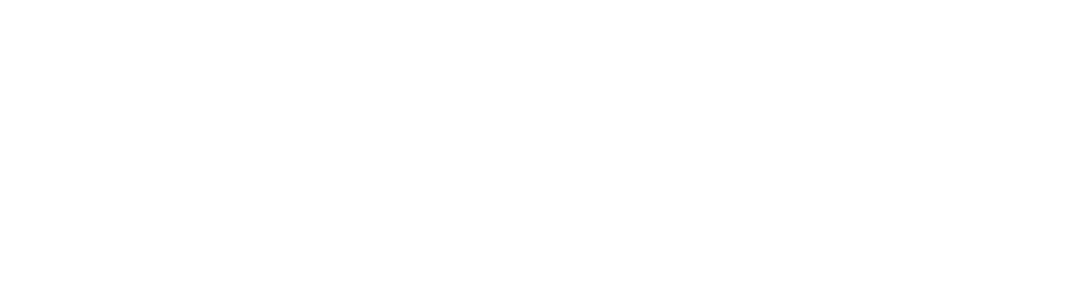
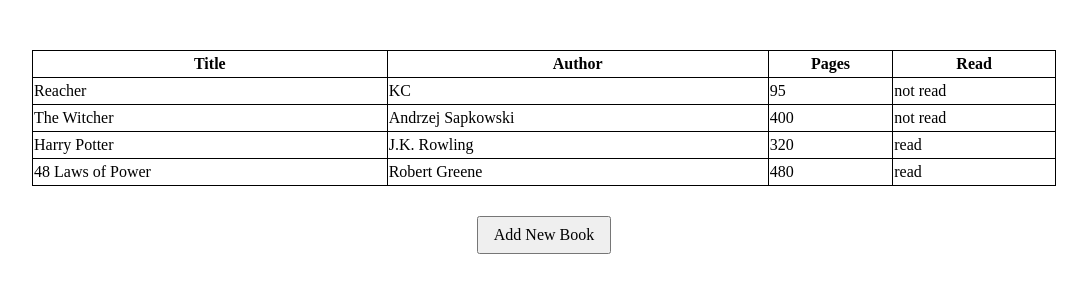
Before and after one commit to xKChan/libAppNew, a plain HTML site: page index.html in a window 1280 px wide. Shown: the whole page, without its empty margins (96-1183 px from the left). Drawn offline with Linux system fonts and the light colour scheme.

Commit message:
created a library array with some books, displays books in library array  usings a table, styles a little bit and added a new book button (doesnt work yet)

```diff
--- a/index.html
+++ b/index.html
@@ -7,5 +7,8 @@
     <link rel="stylesheet" href="style.css" />
     <script src="/script.js" defer></script>
   </head>
-  <body></body>
+  <body>
+    <div class="libraryContainer"></div>
+    <button class="newBookBtn">Add New Book</button>
+  </body>
 </html>
--- a/script.js
+++ b/script.js
@@ -0,0 +1,81 @@
+let libraryContainer = document.querySelector('.libraryContainer');
+
+const myLibrary = [
+  { title: 'Reacher', author: 'KC', pages: 95, read: 'not read' },
+  {
+    title: 'The Witcher',
+    author: 'Andrzej Sapkowski',
+    pages: 400,
+    read: 'not read',
+  },
+  {
+    title: 'Harry Potter',
+    author: 'J.K. Rowling',
+    pages: 320,
+    read: 'read',
+  },
+  {
+    title: '48 Laws of Power',
+    author: 'Robert Greene',
+    pages: 480,
+    read: 'read',
+  },
+];
+
+function Book(title, author, pages, read, id) {
+  this.title = title;
+  this.author = author;
+  this.pages = pages;
+  this.read = read;
+  this.id = id;
+
+  this.info = function () {
+    return `${title} by ${author}, ${pages} pages, ${read} // Book Id: ${id}`;
+  };
+}
+
+function addBookToLibrary(title, author, pages, read) {
+  let getId = crypto.randomUUID();
+  let newBook = new Book(title, author, pages, read, getId);
+  myLibrary.push(newBook);
+}
+
+function displayBooks() {
+  const bookTable = document.createElement('table');
+  const bookTableHead = document.createElement('thead');
+  const bookTableBody = document.createElement('tbody');
+
+  const titleHeader = document.createElement('th');
+  const authorHeader = document.createElement('th');
+  const pagesHeader = document.createElement('th');
+  const readHeader = document.createElement('th');
+
+  titleHeader.textContent = 'Title';
+  authorHeader.textContent = 'Author';
+  pagesHeader.textContent = 'Pages';
+  readHeader.textContent = 'Read';
+
+  bookTableHead.append(titleHeader, authorHeader, pagesHeader, readHeader);
+  bookTable.append(bookTableHead, bookTableBody);
+  libraryContainer.append(bookTable);
+
+  for (let i = 0; i < myLibrary.length; i++) {
+    const bookContainer = document.createElement('tr');
+    const bookTitle = document.createElement('td');
+    const bookAuthor = document.createElement('td');
+    const bookPages = document.createElement('td');
+    const bookRead = document.createElement('td');
+
+    let getLibraryBook = myLibrary[i];
+    bookTitle.textContent = getLibraryBook.title;
+    bookAuthor.textContent = getLibraryBook.author;
+    bookPages.textContent = getLibraryBook.pages;
+    bookRead.textContent = getLibraryBook.read;
+
+    bookContainer.append(bookTitle, bookAuthor, bookPages, bookRead);
+    bookTableBody.appendChild(bookContainer);
+  }
+}
+
+displayBooks();
+addBook();
--- a/style.css
+++ b/style.css
@@ -0,0 +1,82 @@
+/* RESET */
+
+*,
+*::before,
+*::after {
+  box-sizing: border-box;
+}
+* {
+  margin: 0;
+}
+@media (prefers-reduced-motion: no-preference) {
+  html {
+    interpolate-size: allow-keywords;
+  }
+}
+body {
+  line-height: 1.5;
+  -webkit-font-smoothing: antialiased;
+}
+img,
+picture,
+video,
+canvas,
+svg {
+  display: block;
+  max-width: 100%;
+}
+input,
+button,
+textarea,
+select {
+  font: inherit;
+}
+p,
+h1,
+h2,
+h3,
+h4,
+h5,
+h6 {
+  overflow-wrap: break-word;
+}
+p {
+  text-wrap: pretty;
+}
+h1,
+h2,
+h3,
+h4,
+h5,
+h6 {
+  text-wrap: balance;
+}
+#root,
+#__next {
+  isolation: isolate;
+}
+
+/* STYLE */
+.libraryContainer {
+  margin: auto;
+  width: 80%;
+}
+table {
+  margin-top: 50px;
+  width: 100%;
+  border-collapse: collapse;
+}
+
+table,
+th,
+td {
+  border: 1px black solid;
+}
+
+button {
+  margin: 30px auto 0px;
+  display: block;
+}
+.newBookBtn {
+  padding: 5px 15px;
+}
```
